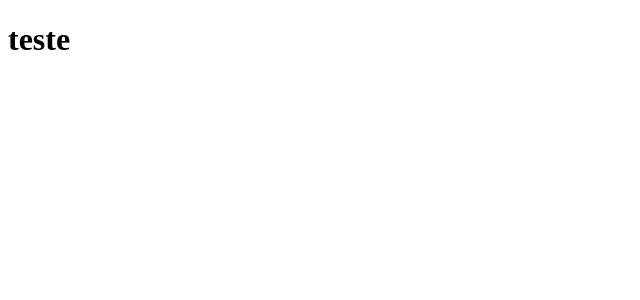
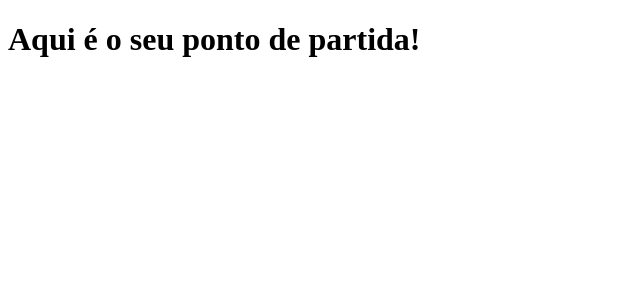
Before and after one commit to Douglasncb/o_inicio_de_tudo, a Next.js app: page / in a window 1280 px wide. Shown: the top 300 px of the page, without its empty margins (0-640 px from the left). Built offline with nearby package versions, Linux system fonts and the light colour scheme.

Commit message:
modifica a frase

```diff
--- a/package.json
+++ b/package.json
@@ -9,7 +9,7 @@
   "author": "",
   "license": "MIT",
   "dependencies": {
-    "next": "^13.1.6",
+    "next": "^15.5.12",
     "react": "^18.2.0",
     "react-dom": "^18.2.0"
   }
--- a/pages/index.js
+++ b/pages/index.js
@@ -1,5 +1,5 @@
 function Home() {
-    return <h1>teste</h1>
+    return <h1>Aqui é o seu ponto de partida!</h1>
 
 }
 
```
Also changed, not shown: 1 other file (tests, documents, lock files or other folders).
